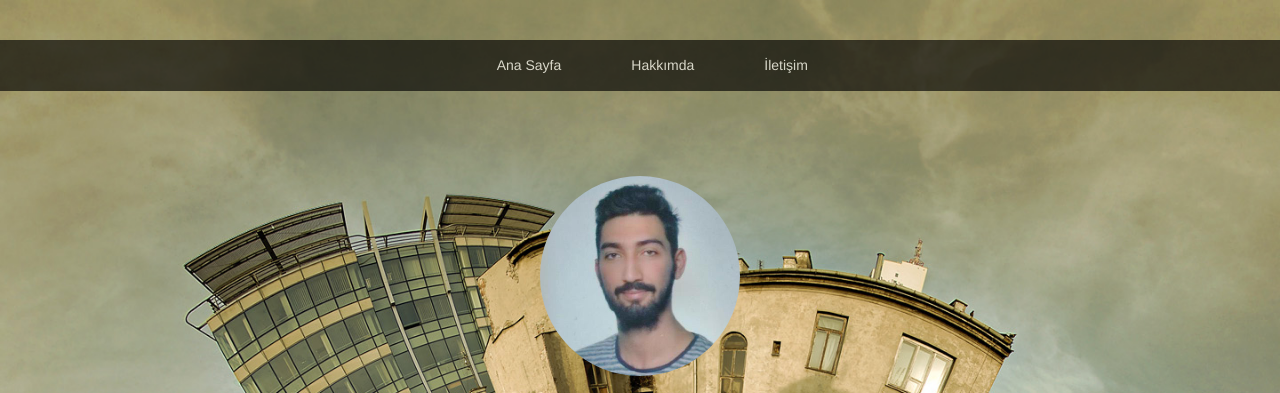
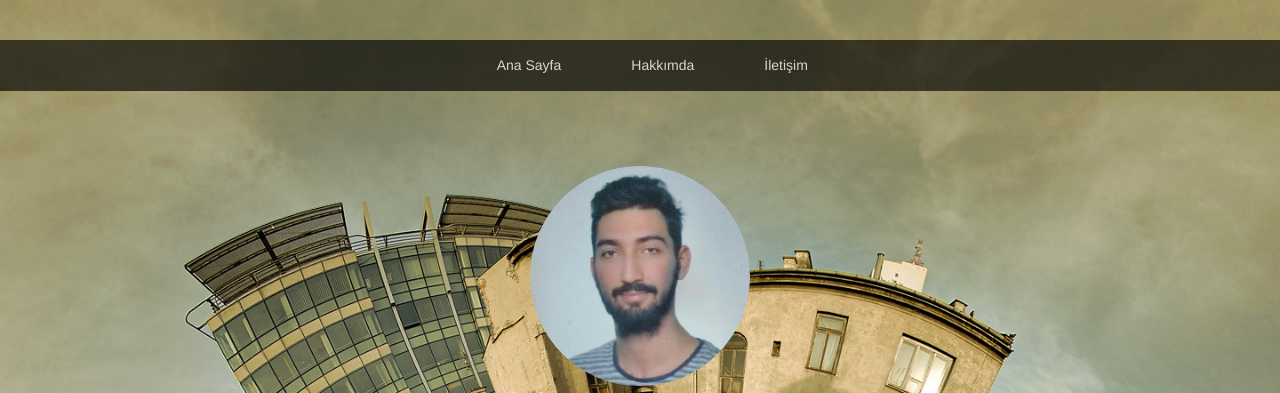
Before and after one commit to batuhancifci/batuhancifci.github.io, a plain HTML site: page index.html in a window 1280 px wide. In both pictures the pointer is over the picture 640 px from the left and 275 px from the top of the page. Shown: the top 393 px of the page. Drawn offline with Linux system fonts and the light colour scheme.

Commit message:
Add files via upload

```diff
--- a/Content/site.css
+++ b/Content/site.css
@@ -12,7 +12,13 @@ p{
 
 #profil{
     margin-top: 15%;
+    transition: all .2s ease-in-out;
 }
+
+#profil:hover{
+    transform:scale(1.1);
+}
+
 .baslik{
     color:white;
 }
```
